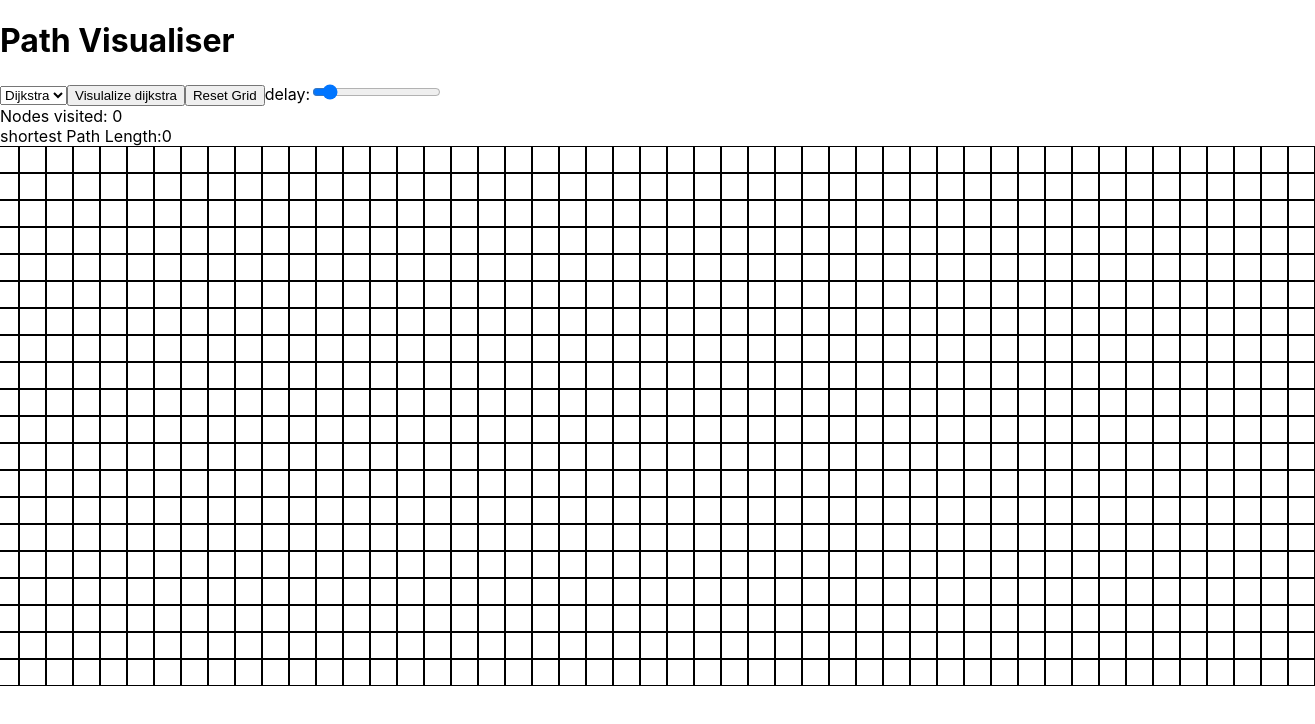
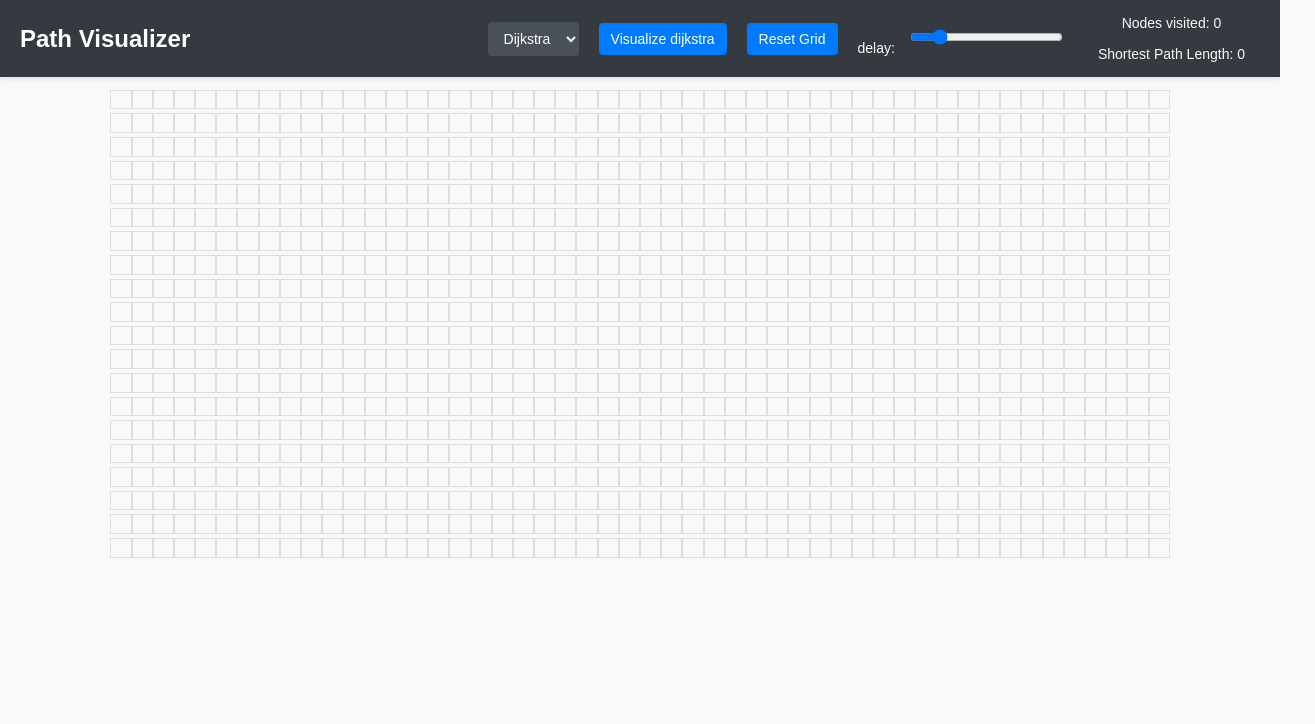
Before and after one commit to Devansh-Maheshwari/Path_visualizer, a React (Create React App) app: page / in a window 1280 px wide. Shown: the top 724 px of the page, 1315 px wide, since content can reach past the window. Built offline with nearby package versions, Linux system fonts and the light colour scheme.

Commit message:
improve ui

```diff
--- a/src/App.js
+++ b/src/App.js
@@ -168,24 +168,30 @@ function App() {
   }
   return (
     <div className='App'>
-          <h1>Path Visualiser</h1>
+      <div className="navbar">
+        <h1>Path Visualizer</h1>
         <div className='controls'>
-            <select value={algorithm} onChange={(e)=>setAlgorithm(e.target.value)}>
+          <select value={algorithm} onChange={(e) => setAlgorithm(e.target.value)}>
             <option value="dijkstra">Dijkstra</option>
             <option value="astar">A*</option>
             <option value="bfs">BFS</option>
             <option value="dfs">DFS</option>
           </select>
-            <button onClick={visualizeAlgorithm}>Visulalize {algorithm}</button>
+          <button onClick={visualizeAlgorithm}>Visualize {algorithm}</button>
           <button onClick={handleResetGrid}>Reset Grid</button>
+         <div className='slider'>
          <label>
-              delay:
-              <input type="range" min="1" max="100" value={delay} onChange={(e)=>{setDelay(Number(e.target.value))}}></input>
+           <span className='delay'>delay:</span>
+            <input type="range" min="1" max="100" value={delay} onChange={(e) => setDelay(Number(e.target.value))} />
           </label>
-            <div>Nodes visited: {nodesVisited}</div>
-            <div>shortest Path Length:{shortestPathLength}</div>
          </div>
-          <Grid grid={grid} onNodeClick={handleNodeClick}></Grid>
+          <div className="answer">
+            <div className='child'> Nodes visited: {nodesVisited}</div>
+            <div className='child'>Shortest Path Length: {shortestPathLength}</div>
+          </div>
+        </div>
+      </div>
+      <Grid grid={grid} onNodeClick={handleNodeClick} />
     </div>
   );
 }
--- a/src/node.css
+++ b/src/node.css
@@ -1,36 +1,184 @@
-.grid {
+/* Resetting some basic elements for better consistency across browsers */
+body, html {
+    margin: 0;
+    padding: 0;
+    font-family: 'Arial', sans-serif;
+    background-color: #f8f9fa;
+  }
+
+  .App {
+    text-align: center;
+    height:100%;
+  }
+
+  /* Navbar styling */
+  .navbar {
+    display: flex;
+    justify-content: space-between;
+    align-items: center;
+    background-color: #343a40;
+    color: #fff;
+    padding: 10px 20px;
+    box-shadow: 0 2px 4px rgba(0, 0, 0, 0.1);
+    margin-bottom: 1%;
+  }
+
+  .navbar h1 {
+    font-size: 24px;
+    margin: 0;
+  }
+
+  .controls {
+    display: flex;
+    align-items: center;
+    display: flex;
+  flex-wrap: wrap;
+  justify-content: center;
+  align-items: center;
+  }
+
+  .controls select,
+  .controls button,
+  .controls input[type="range"] {
+    margin: 0 10px;
+    padding: 8px 12px;
+    border: none;
+    border-radius: 4px;
+    font-size: 14px;
+  }
+
+  .controls select {
+    background-color: #495057;
+    color: #fff;
+  }
+
+  .controls button {
+    background-color: #007bff;
+    color: #fff;
+    cursor: pointer;
+  }
+
+  .controls input[type="range"] {
+    cursor: pointer;
+  }
+
+  .controls div {
+    margin: 0 10px;
+    font-size: 14px;
+    color: #212529;
+  }
+
+  .controls button:hover {
+    background-color: #0056b3;
+  }
+  .slider {
+    display: flex;
+    align-items: center;
+    gap: 5px;
+  }
+
+  .delay {
+    margin-right: 5px;
+    color: #fff;
+  }
+
+  .answer {
     display: flex;
     flex-direction: column;
     align-items: center;
+    gap: 5px;
   }
 
-  .row {
-    display: flex;
+  .answer .child {
+    margin: 5px;
+  }
+
+  /* Styling the grid */
+  grid {
+    height:100%;
+    width:100%;
+    display: grid;
+    grid-template-columns: repeat(auto-fill, 1fr);
+    justify-content: center;
+    align-items:center;
   }
 
   .node {
-    width: 25px;
-    height: 25px;
-    border: 1px solid black;
+    width: 1.5%;
+    height:1.1rem;
+    border: 1px solid #ddd;
+    display: inline-block;
   }
 
   .node-start {
-    background-color: green;
+    background-color: #28a745;
   }
 
   .node-end {
-    background-color: red;
+    background-color: #dc3545;
   }
 
   .node-wall {
-    background-color: black;
+    background-color: #343a40;
   }
+
   .node-visited {
-    background-color: yellow;
-    transition: background-color 0.3s ease;
+    background-color: #ffc107;
+    animation: visitAnimation 0.5s ease-in-out;
   }
 
   .node-shortest-path {
-    background-color: blue;
-    transition: background-color 0.3s ease;
+    background-color: #6f42c1;
+    animation: pathAnimation 0.5s ease-in-out;
   }
+
+
+  .answer div{
+    color:#f8f9fa;
+  }
+
+  @keyframes visitAnimation {
+    0% {
+      background-color: #17a2b8;
+    }
+    100% {
+      background-color: #ffc107;
+    }
+  }
+
+  @keyframes pathAnimation {
+    0% {
+      background-color: #20c997;
+    }
+    100% {
+      background-color: #6f42c1;
+    }
+  }
+
+  /* Responsive design for smaller screens */
+  @media (max-width: 600px) {
+    .navbar {
+      align-items: center;
+      padding: 10px 10px;
+    }
+
+    .controls {
+      flex-direction: column;
+      align-items: center;
+    }
+
+    .controls select,
+    .controls button,
+    .controls input[type="range"],
+    .controls div {
+      margin: 5px 0;
+    }
+
+    /* .grid {
+      display: grid;
+      grid-template-columns: repeat(auto-fill, 1fr);
+      justify-content: center;
+      align-items:center;
+      margin-top: 20px;
+    } */
+  }
```
Lines whose indentation alone changed are shown as unchanged.
